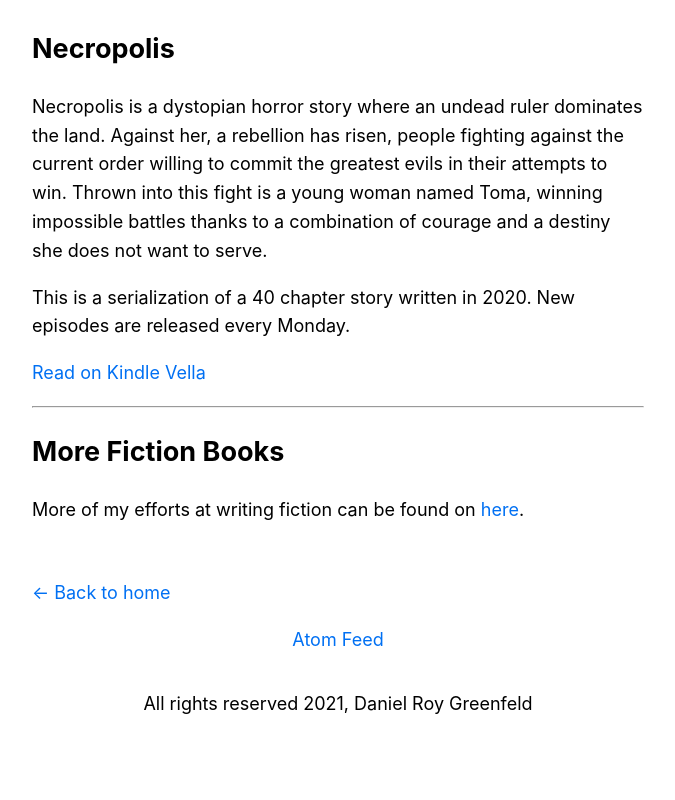
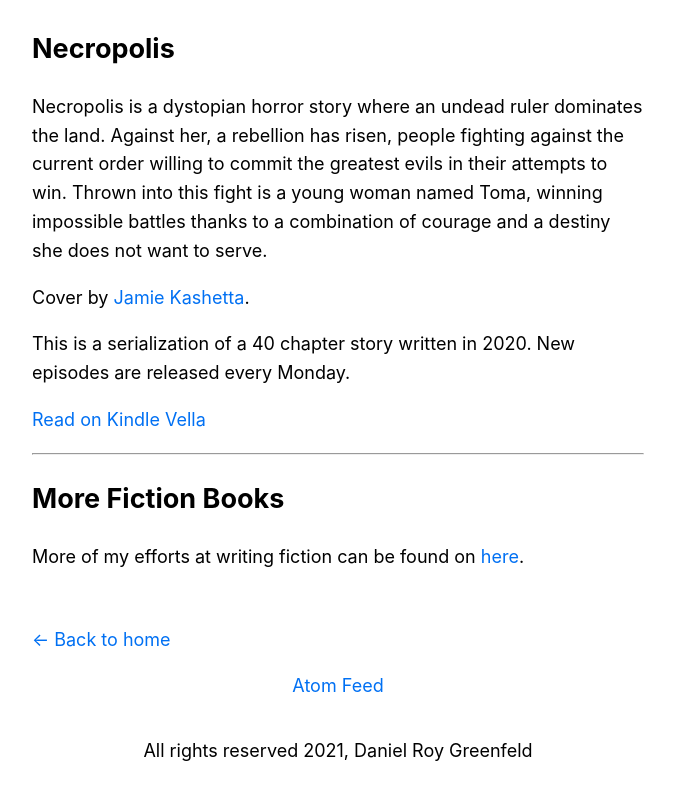
Before and after one commit to mehtaharsh16/daniel.feldroy.com, a Next.js app: page /books/fiction in a window 1280 px wide. Shown: the part 785-1585 px from the top of the page, without its empty margins (302-977 px from the left). Built offline with nearby package versions, Linux system fonts and the light colour scheme.

Commit message:
Mention Jamie

```diff
--- a/pages/books/fiction.js
+++ b/pages/books/fiction.js
@@ -63,6 +63,7 @@ export default function FictionBooks() {
             <p >
               Necropolis is a dystopian horror story where an undead ruler dominates the land. Against her, a rebellion has risen, people fighting against the current order willing to commit the greatest evils in their attempts to win. Thrown into this fight is a young woman named Toma, winning impossible battles thanks to a combination of courage and a destiny she does not want to serve.
             </p>
+            <p>Cover by <a target="_blank" href="https://xeroproject.com/">Jamie Kashetta</a>.</p>
             <p>This is a serialization of a 40 chapter story written in 2020. New episodes are released every Monday.</p>
             <p>
             <a target="_blank" href="https://www.amazon.com/kindle-vella/story/B09P5C9V2F" rel="nofollow">Read on Kindle Vella</a>
```
